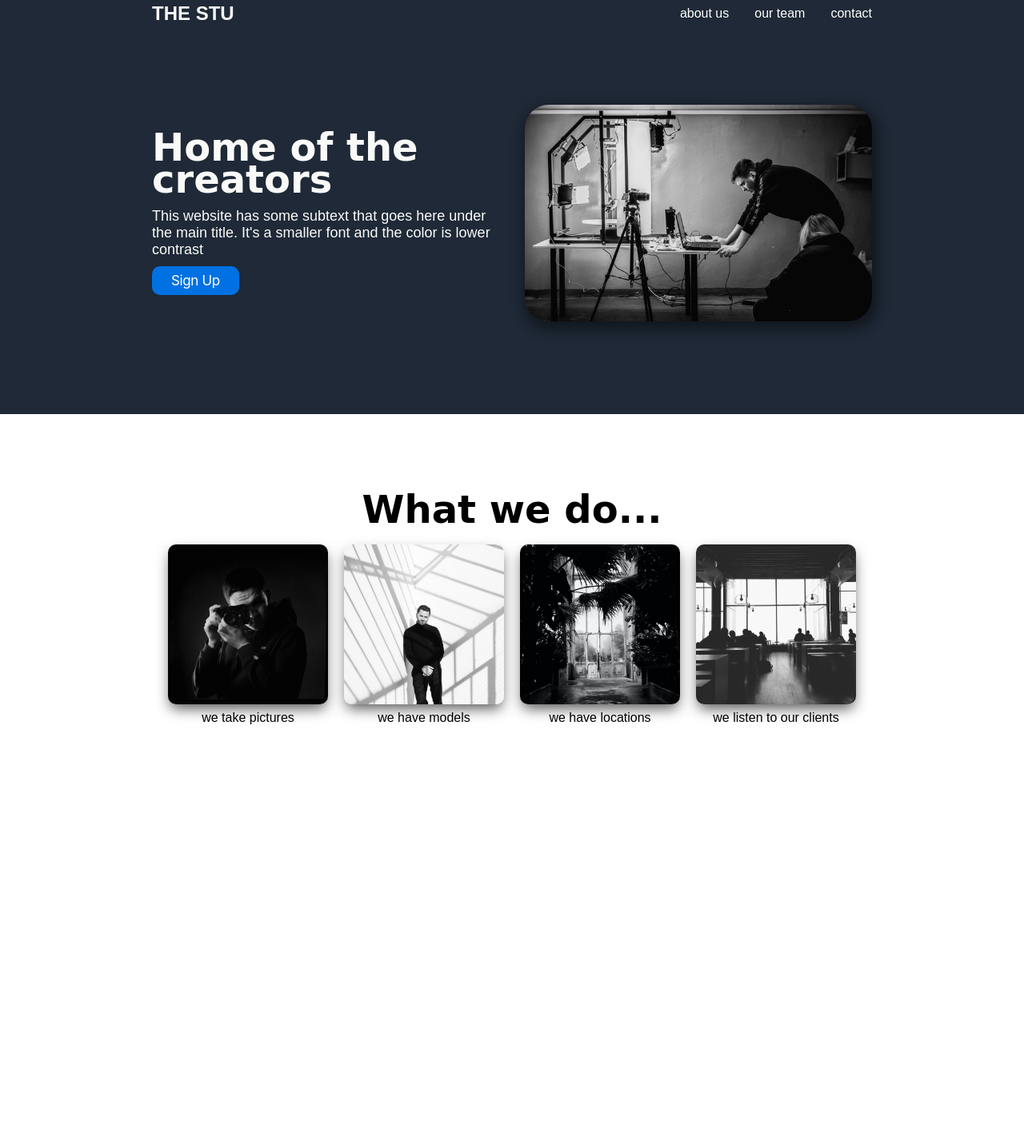
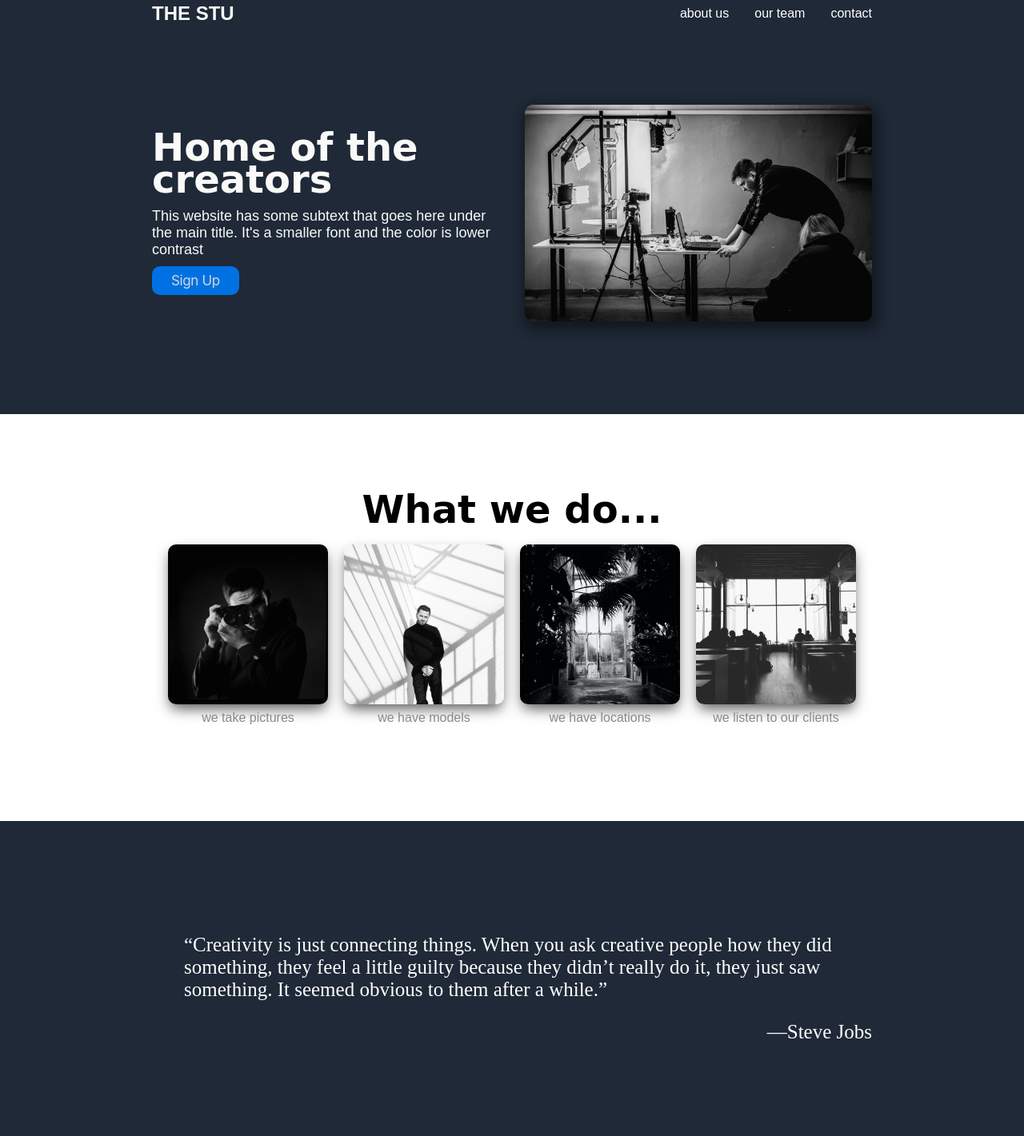
Before and after one commit to coderdonny/Landing-Page, a plain HTML site: page index.html in a window 1280 px wide. Shown: the part 13-1434 px from the top of the page at 80% size. Before the commit the page ends 940 px from the top, so only its background shows below. Drawn offline with Linux system fonts and the light colour scheme; a web font is replaced by a local one.

Commit message:
Add quote section and apply css

```diff
--- a/index.html
+++ b/index.html
@@ -63,6 +63,14 @@
 
         </div>
     </main>
+    <div class="quote">
+        <div class="quoteContainer">
+            <blockquote>“Creativity is just connecting things. When you ask creative people how they did something, they
+                feel a little guilty because they didn’t really do it, they just saw something. It seemed obvious to
+                them after a while.”</blockquote>
+            <figcaption>—Steve Jobs</figcaption>
+        </div>
+    </div>
 
 </body>
 
--- a/style.css
+++ b/style.css
@@ -83,7 +83,7 @@ ul a:hover {
 .studio {
 	flex: 1;
 	width: 200px;
-	border-radius: 30px;
+	border-radius: 10px;
 	box-shadow: 3px 6px 16px 5px rgba(0, 0, 0, 0.43);
 	transition: 0.3s;
 }
@@ -110,13 +110,14 @@ header button {
 	padding-bottom: 8px;
 	border-radius: 10px;
 	background: #0071e3;
-	color: #fff;
+	color: rgb(215, 215, 215);
 	border-style: none;
-	transition-duration: 0.3s;
+	transition-duration: 0.2s;
 }
 
 header button:hover {
 	background: #0c5095;
+	color: white;
 }
 
 main {
@@ -138,6 +139,7 @@ main h1 {
 
 .infoContainer {
 	width: 900px;
+	margin-bottom: 100px;
 }
 
 .images {
@@ -156,4 +158,30 @@ main h1 {
 
 .images p {
 	margin: 4px;
+	color: rgb(138, 138, 138);
 }
+
+.quote {
+	display: flex;
+	justify-content: center;
+	padding: 16px;
+	background-color: #1f2937;
+}
+
+.quoteContainer {
+	width: 900px;
+	margin: 0 100px;
+	padding: 100px 0;
+	display: flex;
+	flex-direction: column;
+}
+
+blockquote,
+figcaption {
+	color: white;
+	font-size: 25px;
+}
+
+figcaption {
+	margin-left: auto;
+}
```
